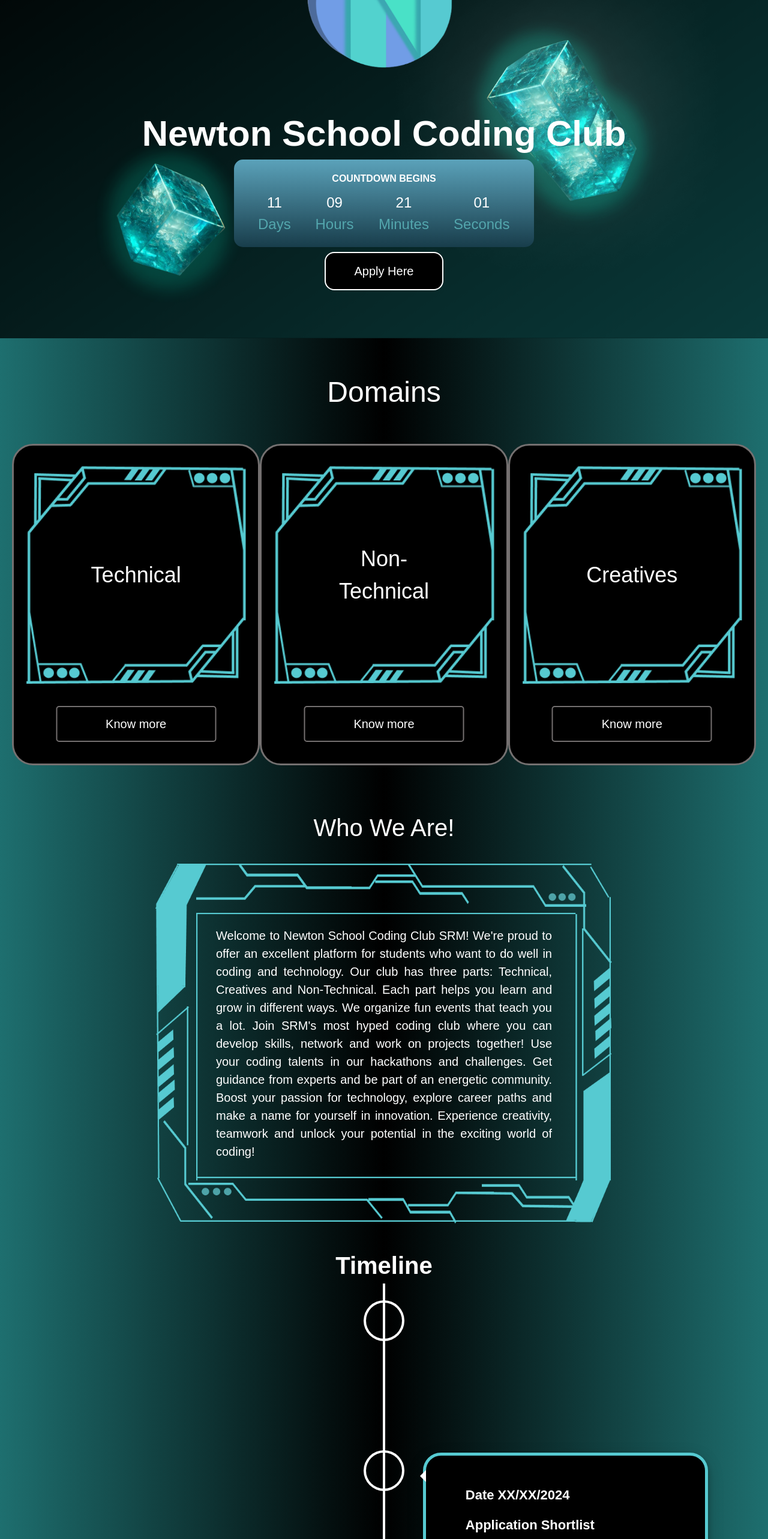
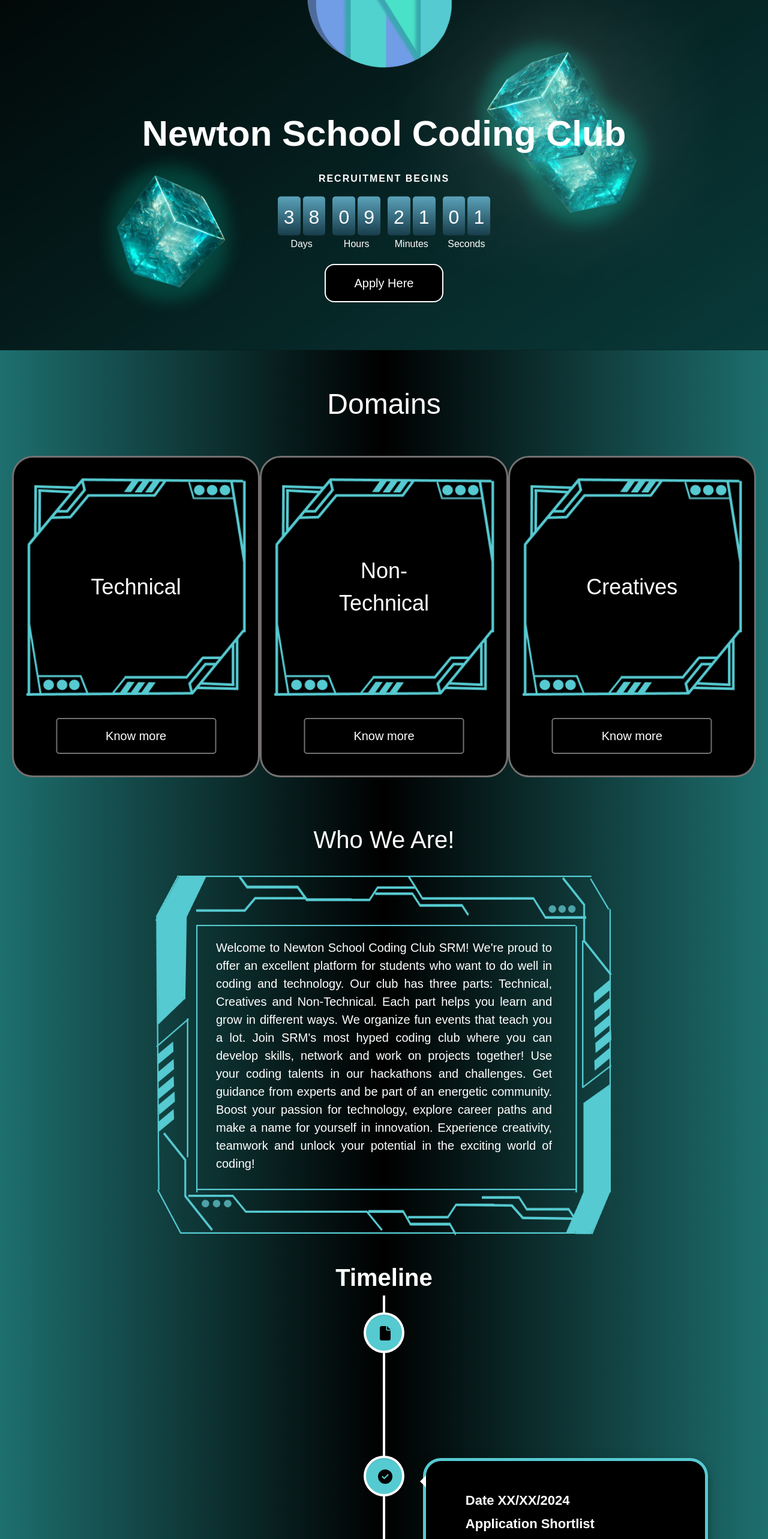
Before and after one commit to NSCC-SRM/recruitment25, a React (Vite) app: page / in a window 1280 px wide. Shown: the part 234-2800 px from the top of the page at 60% size. Built offline with nearby package versions, Linux system fonts and the light colour scheme.

Commit message:
Minore_updates

```diff
--- a/src/Components/Countdown.css
+++ b/src/Components/Countdown.css
@@ -1,5 +1,5 @@
 .countdown-container {
-    background: linear-gradient(to bottom, #5ba2ba, #183d4b);
+    background: transparent;
     color: white;
     text-align: center;
     padding: 20px;
@@ -15,17 +15,40 @@
   }
 
   .countdown-timer {
-    font-size: 1.5em;
+    font-size: 2vh;
     display: flex;
     justify-content: center;
   }
 
   .timer-unit {
-    margin: 0 5px;
+    margin: 0 4px;
   }
 
   .timer-label {
-    color: #53A6AD;
+    color: white;
+  }
+
+  .abc{
+   height: 3vh;
+  }
+
+  .timer-digits {
+    /* background-color: #56CAD1;  */
+    background: linear-gradient(to bottom, #5ba2ba, #183d4b);
+    color: #fff;
+    padding: 10px;
+    border-radius: 5px;
+    font-size: 2rem;
+    margin: 2px;
+    display: inline-block;
+    justify-content: center;
+    align-items: center;
+    padding-bottom: 55px;
+    height: 7vh;
+  }
+
+  .setting{
+    display: flex;
   }
 
   @media (max-width: 600px) {
@@ -34,3 +57,17 @@
       font-size: 14px;
     }
   }
+
+  @media (max-width: 360px){
+    .timer-digits{
+      width: 3.5vh;
+      height: 5.5vh;
+      display: flex;
+      padding: 10px;
+      justify-content: center;
+      align-items: center;
+    }
+    .timer-digits {
+      font-size: 1.5rem;
+    }
+  }
--- a/src/Components/Countdown.jsx
+++ b/src/Components/Countdown.jsx
@@ -3,7 +3,7 @@
 
 const Countdown = () => {
   const calculateTimeLeft = () => {
-    const difference = +new Date("2024-08-01") - +new Date();
+    const difference = +new Date("2024-08-28") - +new Date();
     let timeLeft = {};
 
     if (difference > 0) {
@@ -11,14 +11,14 @@
         Days: Math.floor(difference / (1000 * 60 * 60 * 24)),
         Hours: Math.floor((difference / (1000 * 60 * 60)) % 24),
         Minutes: Math.floor((difference / 1000 / 60) % 60),
-        Seconds: Math.floor((difference / 1000) % 60)
+        Seconds: Math.floor((difference / 1000) % 60),
       };
     } else {
       timeLeft = {
-        days: '00',
-        hours: '00',
-        minutes: '00',
-        seconds: '00'
+        Days: 0,
+        Hours: 0,
+        Minutes: 0,
+        Seconds: 0,
       };
     }
 
@@ -36,15 +36,22 @@
   });
 
   const padTimeUnit = (unit) => {
-    return unit < 10 ? `0${unit}` : unit;
+    return unit.toString().padStart(2, '0');
   };
 
   const timerComponents = [];
 
   Object.keys(timeLeft).forEach(interval => {
+    const paddedUnit = padTimeUnit(timeLeft[interval]);
+    const firstDigit = paddedUnit.charAt(0);
+    const secondDigit = paddedUnit.charAt(1);
+
     timerComponents.push(
       <span key={interval} className="timer-unit">
-        <span>{padTimeUnit(timeLeft[interval])}</span>
+        <span className='setting'>
+          <span className='timer-digits'>{firstDigit}</span>
+          <span className='timer-digits'>{secondDigit}</span>
+        </span>
         <span className="timer-label"> {interval} </span>
       </span>
     );
@@ -52,7 +59,7 @@
 
   return (
     <div className="countdown-container">
-      <h2 style={{ marginBottom: '10px' }}><b>COUNTDOWN BEGINS</b></h2>
+      <h2 style={{ margin: '2vh', letterSpacing:'2px', fontSize: '2vh' }}><b>RECRUITMENT BEGINS</b></h2>
       <div className="countdown-timer">
         {timerComponents.length ? timerComponents : <span>Time's up!</span>}
       </div>
--- /dev/null
+++ b/src/Components/Emptycomp.jsx
@@ -0,0 +1,12 @@
+import React from 'react'
+import './Countdown.css';
+
+const Emptycomp = () => {
+  return (
+    <div className='abc'>
+
+    </div>
+  )
+}
+
+export default Emptycomp
--- a/src/Components/HeroSection.jsx
+++ b/src/Components/HeroSection.jsx
@@ -3,6 +3,7 @@
 import nscchome from '../assets/nscchome.png';
 import cube1 from '../assets/cube1.png';
 import cube2 from '../assets/cube2.png';
+import Emptycomp from './Emptycomp';
 
 const HeroSection = () => {
   const sectionStyle = {
@@ -28,15 +29,17 @@
 
         <div className="absolute bottom-0 left-0 right-0 mb-[145px]"> {/* Adjust bottom margin as needed */}
     <Countdown className=""/>
+    <Emptycomp/>
   </div>
   <a
   href="https://lu.ma/3684aiyb"
   target="_blank"
   rel="noopener noreferrer"
-          className="bg-black border-2 border-white text-white px-12 py-4 mt-[155px] rounded-2xl hover:bg-gray-700 hover:text-gray-300 transition duration-300 text-xl"
+  className="bg-black border-2 border-white text-white px-12 py-4 mt-[175px] rounded-2xl hover:bg-gray-700 hover:text-gray-300 transition duration-300 text-xl"
 >
   Apply Here
 </a>
+
 
       </div>
 
--- a/src/Components/Navbar.jsx
+++ b/src/Components/Navbar.jsx
@@ -13,7 +13,7 @@
       <div className="max-w-7xl mx-auto px-4 flex items-center justify-between">
         <div className="flex items-center">
           <img src={nsccnavbar} alt="NSCC Navbar Logo" className="h-10 mr-2 sm:mr-4" />
-          <span className="font-bold text-xl">NSCC</span>
+          <span className="font-bold text-xl hidden md:flex">NSCC</span>
         </div>
 
         <div className="flex sm:hidden">
@@ -26,7 +26,7 @@
           </button>
         </div>
 
-        <div className={`sm:flex ${isOpen ? 'block' : 'hidden'} absolute sm:static top-0 right-0 bg-black h-screen sm:h-auto sm:w-auto sm:bg-transparent space-y-8 p-6 w-1/2 lg:space-y-0 lg:p-0 md:space-y-0 md:p-0 sm:space-y-0 sm:p-0 bg-opacity-50`}>
+        <div className={`sm:flex ${isOpen ? 'block' : 'hidden'} absolute sm:static top-0 right-0 bg-black h-screen sm:h-auto sm:w-auto sm:bg-transparent space-y-8 p-6 w-1/2 lg:space-y-0 lg:p-0 md:space-y-0 md:p-0 sm:space-y-0 sm:p-0 bg-opacity-80`}>
           <button onClick={toggleMenu} className="text-white hover:text-gray-300 focus:outline-none absolute top-4 right-4 sm:hidden">
             <svg className="h-6 w-6" fill="none" stroke="currentColor" viewBox="0 0 24 24" xmlns="http://www.w3.org/2000/svg">
               <path strokeLinecap="round" strokeLinejoin="round" strokeWidth={2} d="M6 18L18 6M6 6l12 12" />
--- a/src/Components/Timeline.jsx
+++ b/src/Components/Timeline.jsx
@@ -1,13 +1,14 @@
 import React from 'react';
 import styled from 'styled-components';
 import './Timeline.css';
-import reactLogo from '../assets/react.svg'
-import timelineElements from './timelineElements';
+import { FontAwesomeIcon } from '@fortawesome/react-fontawesome';
+import { faFileLines, faCircleCheck, faPeopleArrows, faNewspaper, faFile } from '@fortawesome/free-solid-svg-icons';
 import {
   VerticalTimeline,
   VerticalTimelineElement,
 } from "react-vertical-timeline-component";
 import "react-vertical-timeline-component/style.min.css";
+import timelineElements from './timelineElements';
 
 const StyledVerticalTimelineElement = styled(VerticalTimelineElement)`
   .vertical-timeline-element-content {
@@ -16,50 +17,80 @@
     border: 5px solid #56CAD1;
     font-weight: 600;
     display: flex;
-    justifly-content: center;
+    justify-content: center;
     font-size: 22px;
     flex-direction: column;
     border-radius: 30px;
 
     @media (max-width: 599px) {
       display: flex;
-      justifly-content: center;
-      place-content: center;
-      place-items: center;
-      // align-content: center;
-      // align-items: center;
+      justify-content: center;
+      align-items: center;
       height: 32vh;
       width: 60vw;
       padding: 6em 3em !important;
+    }
+  }
 
+  .vertical-timeline-element-icon {
+    display: flex;
+    align-items: center;
+    padding-right: 22px;
+    padding-bottom: 23px;
+    justify-content: center;
+    align-content: center;
+    background-color: #56CAD1;
+    // color: #fff;
+    // border: 5px solid #00aaff;
+
+     @media (max-width: 599px) {
+    }
+  }
+
+  .vertical-timeline-element-icon svg{
+
+    @media (max-width: 1169px) {
+        margin-left: 6px;
+        margin-top: 7px;
+      }
+
+    @media (max-width: 599px) {
+      margin-left: 6px;
+      margin-top: 7px;
     }
   }
 `;
 
+const iconMapping = {
+  file: faFile,
+  check: faCircleCheck,
+  arrow: faPeopleArrows
+};
+
+
 const Timeline = () => {
-
   return (
     <div className='timeline' id='timeline'>
       <h1 className="title">Timeline</h1>
       <VerticalTimeline>
-        {timelineElements.map((element) => {
-
-          return (
+        {timelineElements.map((element) => (
           <StyledVerticalTimelineElement
             key={element.key}
             dateClassName="date"
-              // contentStyle={{ background: 'black', color: '#fff',border: '5px solid #56CAD1',fontWeight:'600',display:'flex',flexDirection:'column' , }}
-              contentArrowStyle={{ border: 'transparent transparent transparent #00aaff',borderWidth: '10px' }}
+            contentArrowStyle={{
+              border: 'transparent transparent transparent #00aaff',
+              borderWidth: '10px',
+            }}
+            icon={<FontAwesomeIcon icon={iconMapping[element.img]} />}
           >
             <h3 className="vertical-timeline-element-title">
               {element.title}
             </h3>
-              <h3></h3>
-              <h3></h3>
-              <h3 className="vertical-timeline-element-title">{element.description}</h3>
+            <h3 className="vertical-timeline-element-description">
+              {element.description}
+            </h3>
           </StyledVerticalTimelineElement>
-          );
-        })}
+        ))}
       </VerticalTimeline>
     </div>
   );
--- a/src/Components/timelineElements.js
+++ b/src/Components/timelineElements.js
@@ -3,19 +3,22 @@
       id: 1,
       title: "Date XX/XX/2024",
       description:
-        "Application Submission"
+        "Application Submission",
+      img: 'file'
     },
     {
       id: 2,
       title: "Date XX/XX/2024",
       description:
-        "Application Shortlist"
+        "Application Shortlist",
+      img: 'check'
     },
     {
       id: 3,
       title: "Date XX/XX/2024",
       description:
-        "Interview starts"
+        "Interview starts",
+      img: 'arrow'
     },
   ];
 
```
Also changed, not shown: src/Components/FAQ.jsx (+24 -6 lines), src/Components/Footer.jsx (+6 -6 lines), src/Components/WhoWeAre/WhoWeAre.css (+120 -0 lines). Lines whose indentation alone changed are shown as unchanged.
